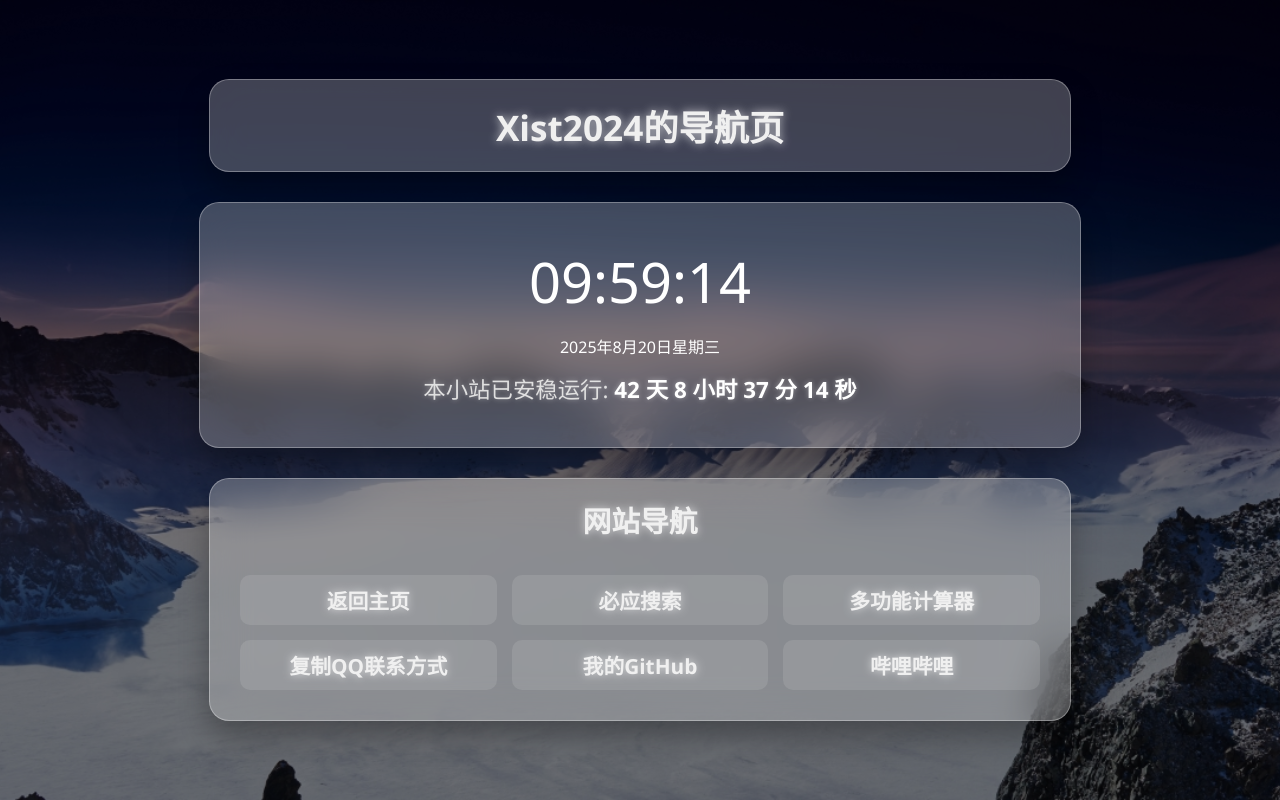
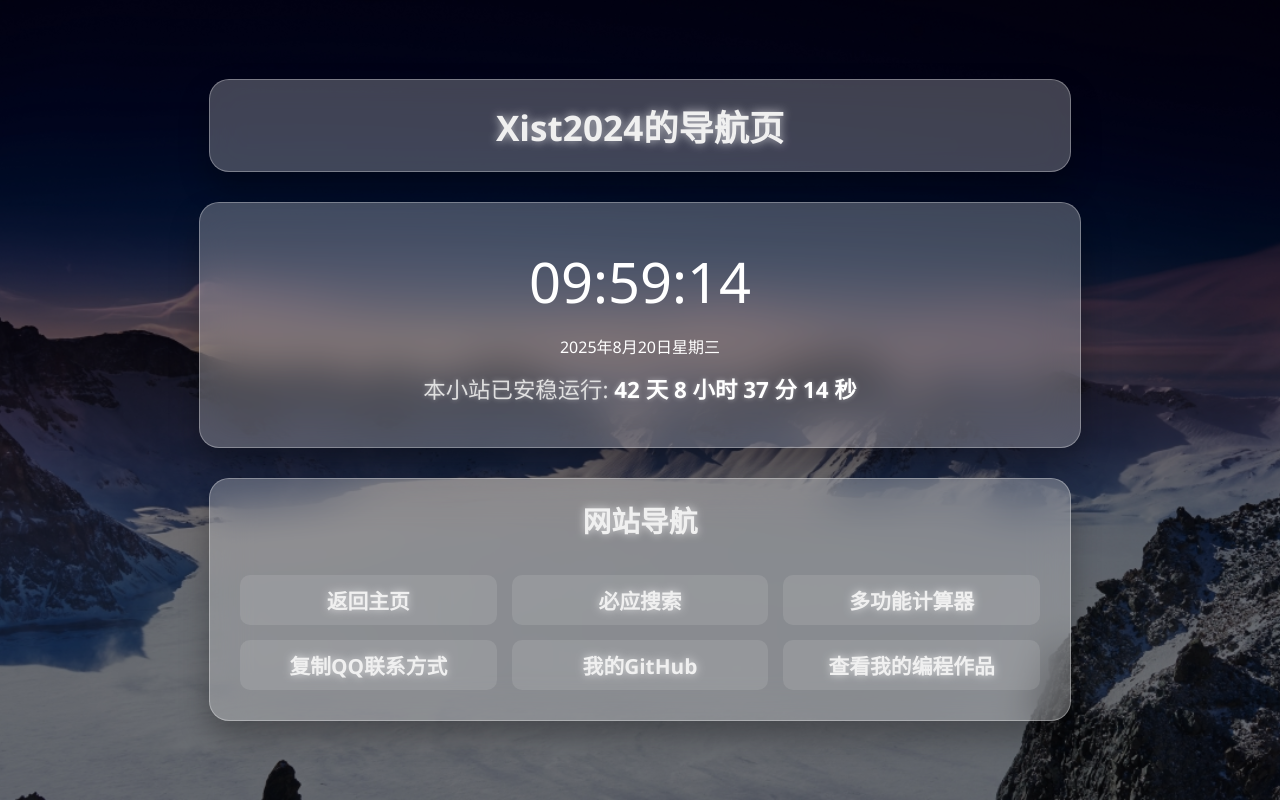
Before and after one commit to Xist2024/navigation, a plain HTML site: page index.html in a window 1280 px wide. Drawn offline with Linux system fonts and the light colour scheme.

Commit message:
Update index.html
plus web

```diff
--- a/index.html
+++ b/index.html
@@ -57,7 +57,7 @@
             <a class="widget-item" href="https://qi1.me/Calculator" target="_blank">多功能计算器</a>
             <a class="widget-item" onclick="copyToClipboard('3310088475', 'QQ号')">复制QQ联系方式</a>
             <a class="widget-item" href="https://github.com/Xist2024" target="_blank">我的GitHub</a>
-            <a class="widget-item" href="https://www.bilibili.com" target="_blank">哔哩哔哩</a>
+            <a class="widget-item" href="https://github.com/Xist2024/Programming_works_collection" target="_blank">查看我的编程作品</a>
         </div>
     </div>
 
```
